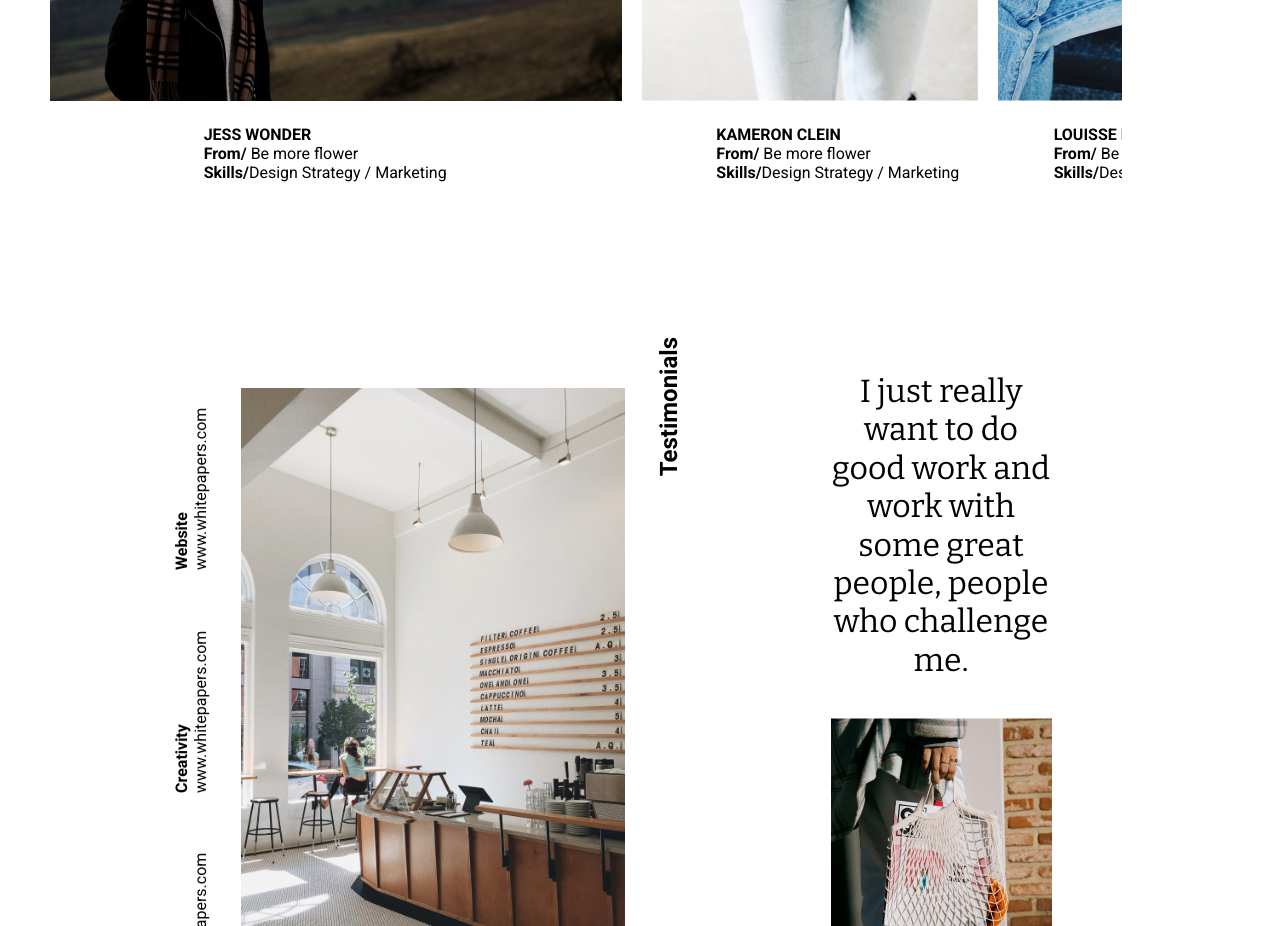
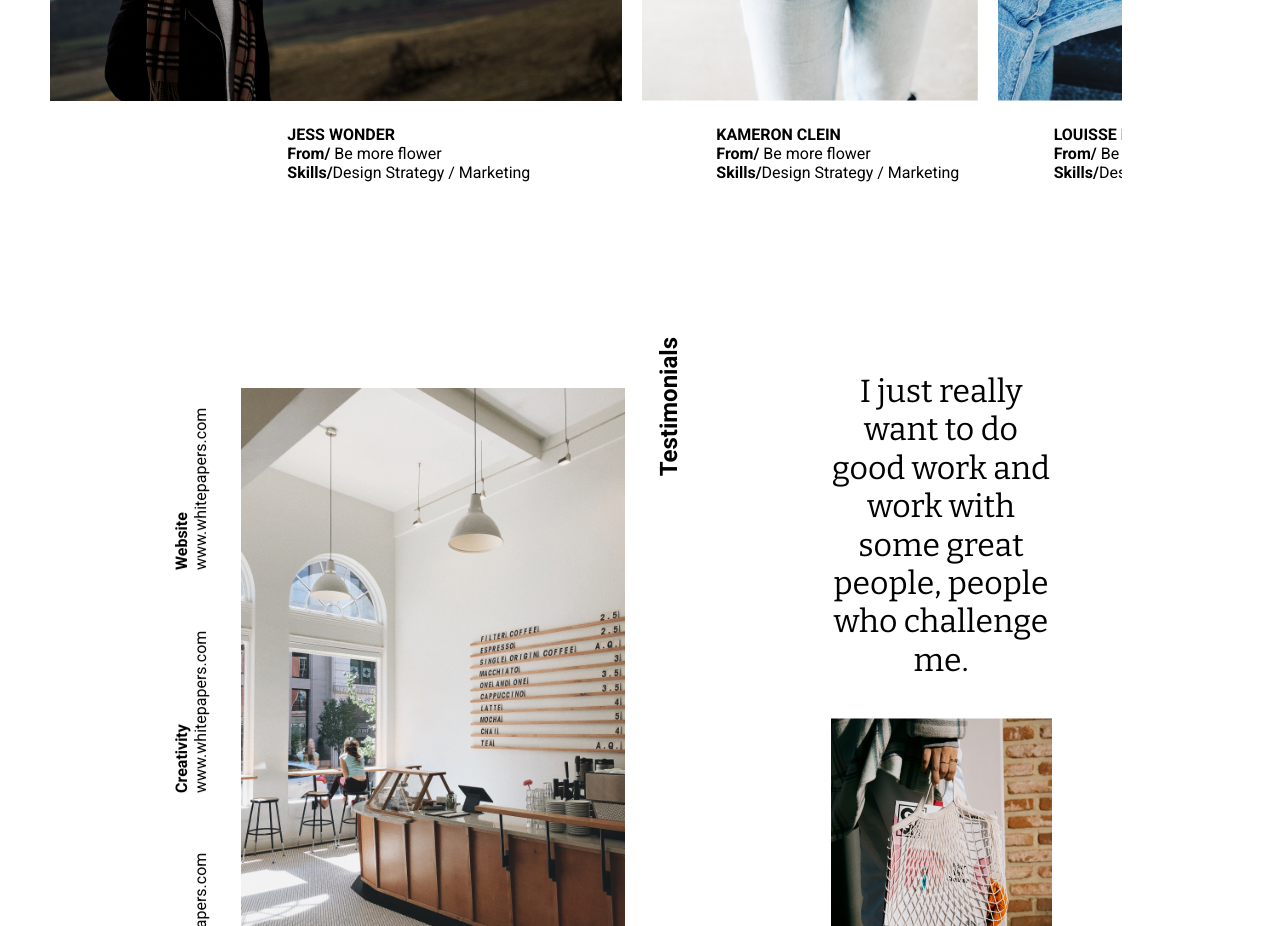
Before and after one commit to RuOfficer/otus-css-Sanin, a plain HTML site: page index.html in a window 1280 px wide. Shown: the part 2400-3326 px from the top of the page. Drawn offline with nearby package versions, Linux system fonts and the light colour scheme; a web font is replaced by a local one.

Commit message:
Исправления секции strong-points Fallback

```diff
--- a/index.html
+++ b/index.html
@@ -76,14 +76,12 @@
         <div class="designers-scroll">
           <div class="cart-one">
             <img class="foto-jess" src="img/Jess.jpg" alt="Foto Jess" />
-            <div class="first">
             <pre>
               JESS WONDER
               From/ <span>Be more flower</span>
               Skills/<span>Design Strategy / Marketing</span
               >
             </pre>
-            </div>
           </div>
           <div class="cart-two">
             <img
```
Lines whose indentation alone changed are shown as unchanged.
